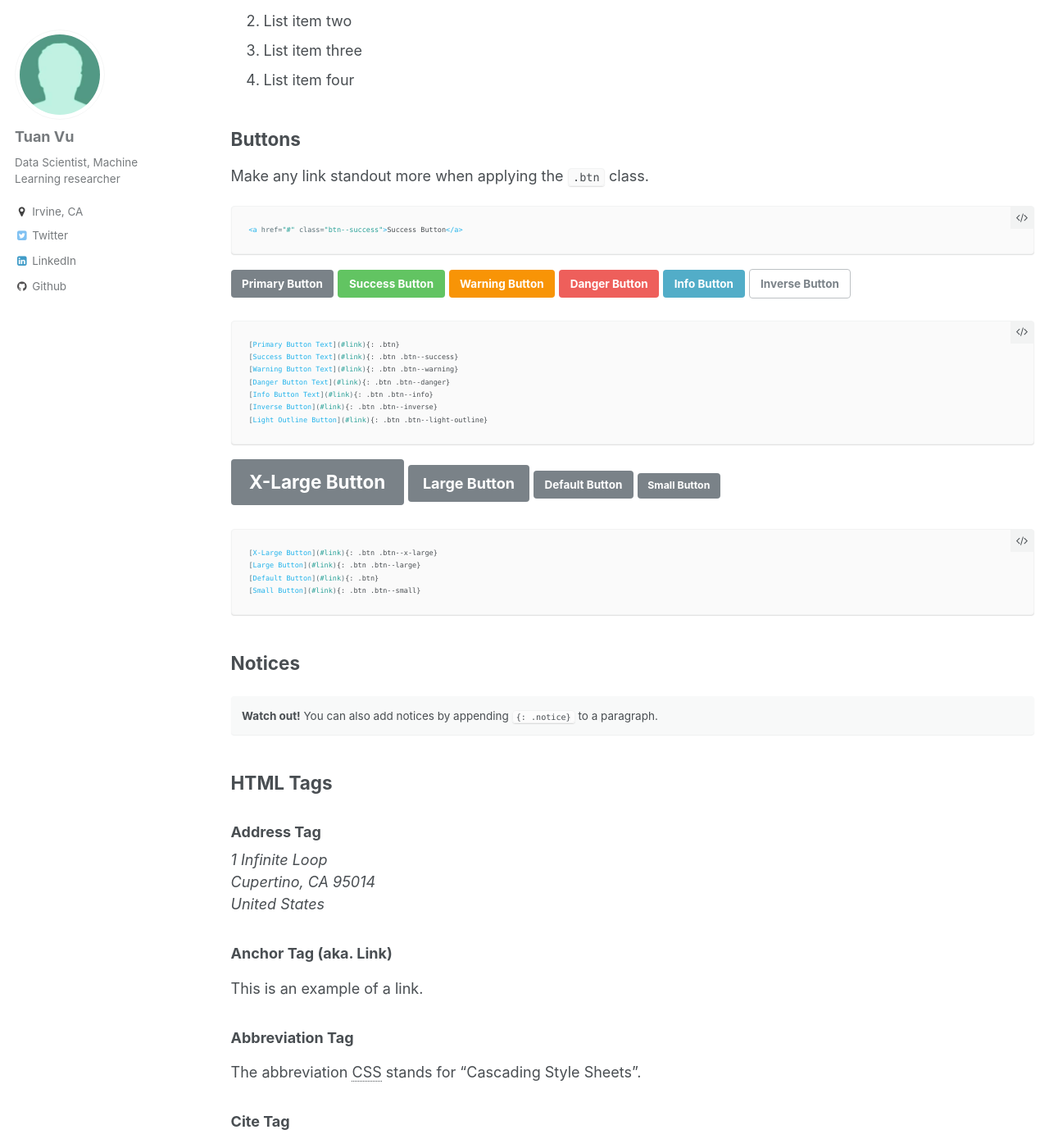
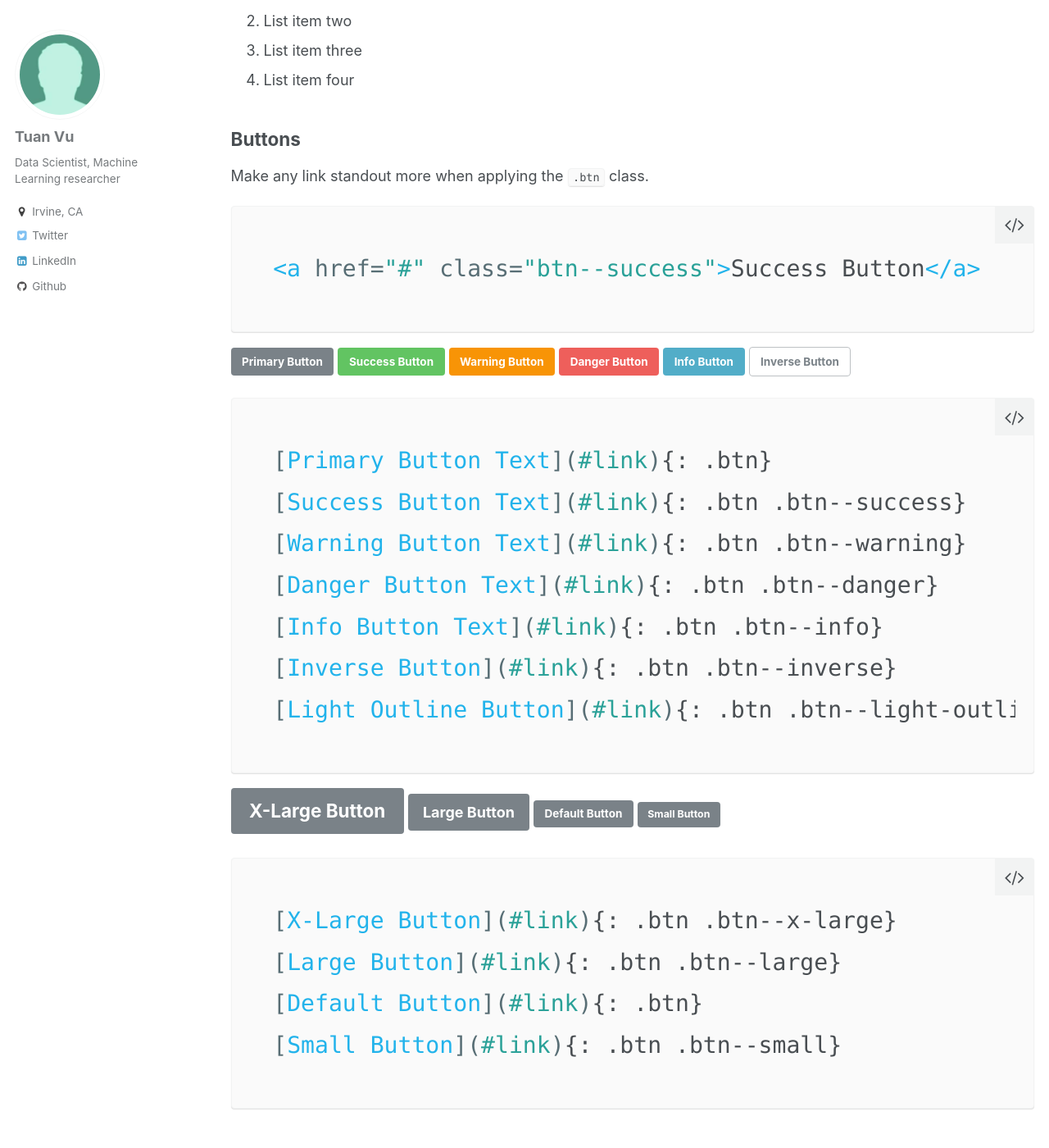
Before and after one commit to jeanho1/tuanavu.github.io, a Jekyll site: the page built from _pages/archive-layout-with-content.md, in a window 1280 px wide and 1400 px high, scrolled down 2680 px. Shown: the whole window at 82% size. Built offline with Jekyll 4.4.1, drawn with Linux system fonts in a browser that asks for light colours.

Commit message:
Update _syntax.scss

```diff
--- a/_sass/_syntax.scss
+++ b/_sass/_syntax.scss
@@ -18,7 +18,7 @@ div.highlighter-rouge, figure.highlight {
     background-color: $lighter-gray;
     content: "\f121";
     font-family: "fontawesome" !important;
-    font-size: $type-size-6;
+    font-size: $type-size-4;
     line-height: 1;
     text-transform: none;
     speak: none;
@@ -28,7 +28,7 @@ div.highlighter-rouge, figure.highlight {
     margin: 0;
     padding: 1em;
     font-family: $monospace;
-    font-size: $type-size-7;
+    font-size: $type-size-4;
     line-height: 1.8;
   }
 }
```
